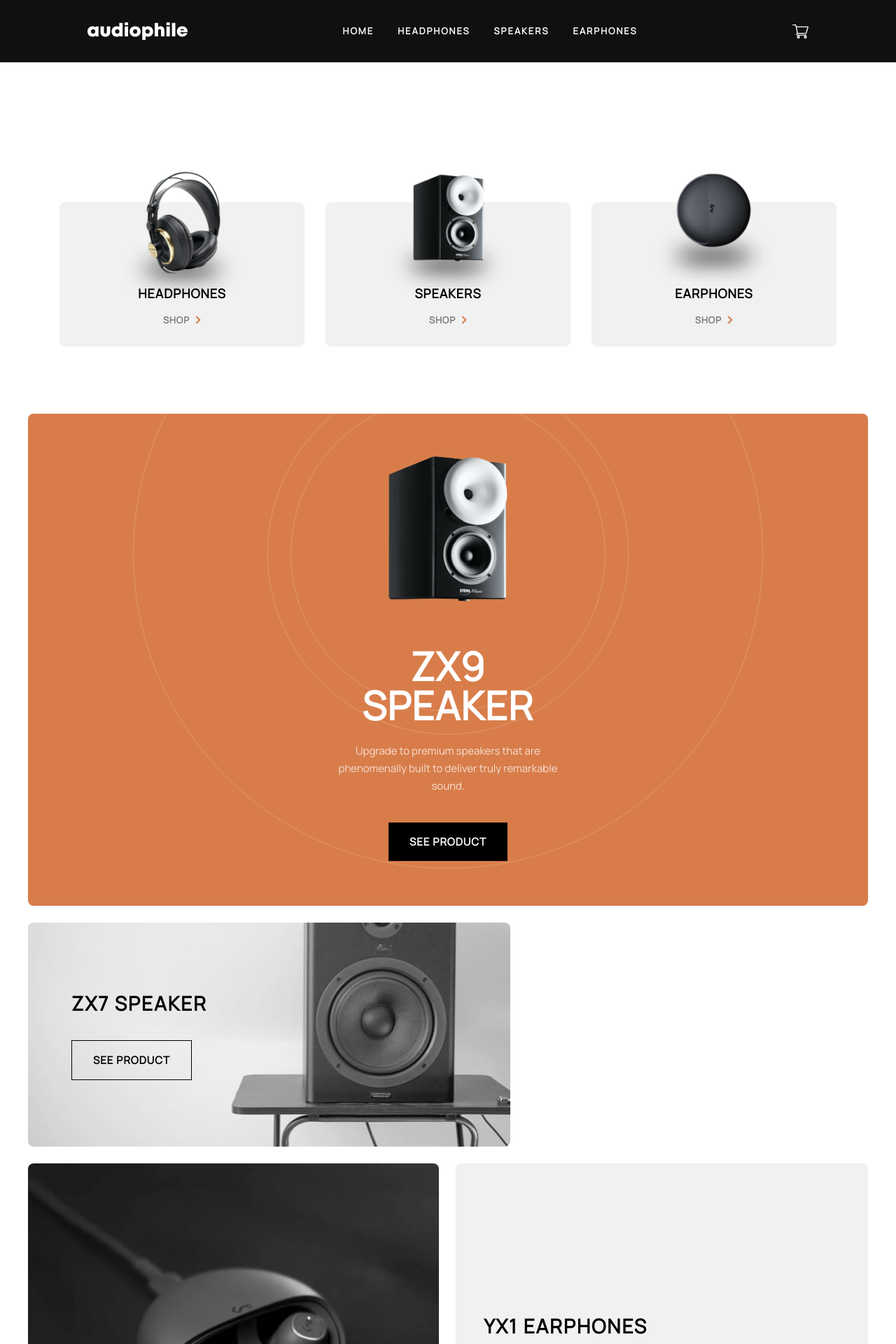
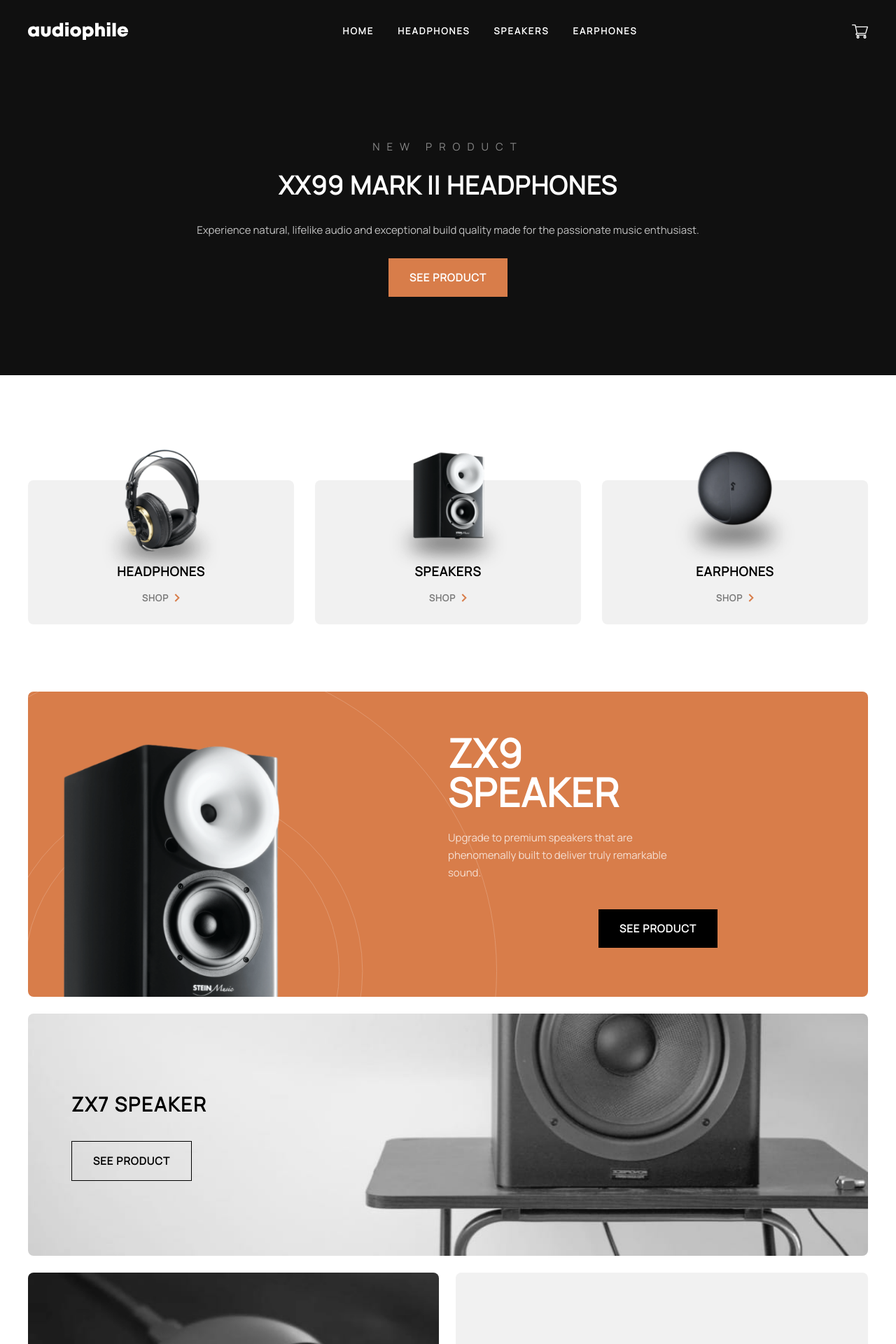
Before and after one commit to MichalTrubini/Vue_Audophile-ecommerce2, a Vue app: page / in a window 1280 px wide. Shown: the top 1920 px of the page at 70% size. Built offline with nearby package versions, Linux system fonts and the light colour scheme.

Commit message:
home WIP

```diff
--- a/src/App.vue
+++ b/src/App.vue
@@ -1,8 +1,8 @@
 <template>
-  <header class="bg-blackish">
+  <header class="bg-blackish fixed w-full top-0 z-20">
     <TheHeader />
   </header>
-  <main>
+  <main class="relative z-10 mt-[89px]">
     <router-view></router-view>
   </main>
   <footer class="bg-blackish">
--- a/src/components/footer/TheFooter.vue
+++ b/src/components/footer/TheFooter.vue
@@ -1,6 +1,6 @@
 <template>
   <div
-    class="bg-blackish px-6 pt-[52px] pb-[38px] text-center max-w-[1110px] mx-auto md:px-10 md:pt-[60px] md:pb-[46px] dt:pt-[75px] dt:px-0 relative customLine"
+    class="bg-blackish px-6 pt-[52px] pb-[38px] text-center dt:max-w-[1110px] dt:mx-auto md:px-10 md:pt-[60px] md:pb-[46px] dt:pt-[75px] dt:px-0 relative customLine"
   >
     <div class="mdd:flex justify-between items-center mdd:mb-9">
       <div class="mb-[50px] mdd:mb-0">
--- a/src/components/header/TheHeader.vue
+++ b/src/components/header/TheHeader.vue
@@ -1,6 +1,6 @@
 <template>
   <div
-    class="bg-blackish flex justify-between items-center px-6 py-8 w-full max-w-[1110px] mx-auto md:px-10 dt:px-0"
+    class="bg-blackish flex justify-between items-center px-6 py-8 w-full dt:max-w-[1110px] dt:mx-auto md:px-10 dt:px-0"
   >
     <div v-if="isSmallScreen" class="md:w-1/12">
       <img :src="hamburger" alt="hamburger" />
--- a/src/components/main/home/BlockHotProducts.vue
+++ b/src/components/main/home/BlockHotProducts.vue
@@ -1,36 +1,54 @@
 <template>
-  <div>
+  <div class="dt:max-w-[1110px] dt:mx-auto">
     <div
-      class="bg-brick rounded-lg text-center mb-6 px-6 pt-[60px] pb-[55px] relative circles md:pb-[64px]"
+      class="bg-brick rounded-lg text-center mb-6 pt-[60px] pb-[55px] relative circles md:pb-[64px] lg:flex lg:pb-0 lg:justify-between dt:mb-12 dt:pt-[100px] dt:px-[95px]"
     >
+      <div class="overflow-hidden relative lg:left-[50px] dt:left-[25px]">
         <img
-        :src="productOne.imageZX9"
+          :src="
+            screenWidth < size.tabletBreakpoint
+              ? productOne.imageZX9mobile
+              : screenWidth >= size.tabletBreakpoint &&
+                screenWidth < size.desktopBreakpoint
+              ? productOne.imageZX9tablet
+              : productOne.imageZX9desktop
+          "
           alt="ZX9 SPEAKER"
-        class="w-[172px] mx-auto mb-8 relative z-10 md:mb-16"
+          class="w-[172px] mx-auto mb-8 relative z-10 md:mb-16 lg:w-[310px] lg:mb-0 lg:bottom-[-15px] dt:w-[410px]"
         />
+      </div>
+      <div class="lg:w-1/2 dt:w-[350px] dt:pt-[50px]">
         <h3
-        class="text-white text-[36px] mb-6 tracking-[1.3px] px-8 leading-10 md:text-[56px] md:w-[260px] md:mx-auto md:px-0 md:leading-[56px]"
+          class="text-white text-[36px] mb-6 tracking-[1.3px] px-8 leading-10 md:text-[56px] md:w-[260px] md:mx-auto md:px-0 md:leading-[56px] lg:text-left lg:mx-0"
         >
           {{ productOne.title }}
         </h3>
-      <p class="text-white opacity-75 mb-6 md:w-[350px] md:mx-auto md:mb-10">
+        <p
+          class="text-white opacity-75 mb-6 md:w-[350px] md:mx-auto md:mb-10 lg:text-left lg:mx-0"
+        >
           {{ productOne.description }}
         </p>
+        <div class="dt:text-left">
           <LinkToPage
             :link="productOne.link"
             :text="'see product'"
             :type="'darkFull'"
           />
         </div>
-    <div class="rounded-lg relative mb-6">
+      </div>
+    </div>
+    <div class="rounded-lg relative mb-6 dt:mb-12">
       <img
         :src="
           screenWidth < size.tabletBreakpoint
             ? productTwo.imageZX7mobile
-            : productTwo.imageZX7tablet
+            : screenWidth >= size.tabletBreakpoint &&
+              screenWidth < size.desktopBreakpoint
+            ? productTwo.imageZX7tablet
+            : productTwo.imageZX7desktop
         "
         :alt="productTwo.title"
-        class="rounded-lg"
+        class="rounded-lg lg:max-w-none w-full"
       />
       <div
         class="absolute top-0 w-full h-full flex flex-col justify-center items-start px-6 md:px-[62px]"
@@ -43,20 +61,41 @@
         />
       </div>
     </div>
-    <div class="flex flex-col gap-6 md:flex-row">
+    <div class="flex flex-col gap-6 md:flex-row dt:gap-[30px]">
       <div class="md:w-1/2">
-        <img :src="screenWidth < size.tabletBreakpoint ? productThree.imageYX1mobile : productThree.imageYX1tablet" alt="YX1 EARPHONES" class="rounded-lg"/>
+        <img
+          :src="
+            screenWidth < size.tabletBreakpoint
+              ? productThree.imageYX1mobile
+              : screenWidth >= size.tabletBreakpoint &&
+                screenWidth < size.desktopBreakpoint
+              ? productThree.imageYX1tablet
+              : productThree.imageYX1desktop
+          "
+          alt="YX1 EARPHONES"
+          class="rounded-lg w-full"
+        />
       </div>
-      <div class="bg-gray rounded-lg flex flex-col justify-center py-10 px-6 md:w-1/2 md:px-[40px]">
-        <h3 class="tracking-[2px] text-[28px] mb-8">{{productThree.title}}</h3>
-        <LinkToPage :link="'/product/yx1-earphones'" :text="'see product'" :type="'darkEmpty'"/>
+      <div
+        class="bg-gray rounded-lg flex flex-col justify-center py-10 px-6 md:w-1/2 md:px-[40px] dt:px-[96px]"
+      >
+        <h3 class="tracking-[2px] text-[28px] mb-8">
+          {{ productThree.title }}
+        </h3>
+        <LinkToPage
+          :link="'/product/yx1-earphones'"
+          :text="'see product'"
+          :type="'darkEmpty'"
+        />
       </div>
     </div>
   </div>
 </template>
 
 <script lang="ts">
-import imageZX9 from "../../../assets/home/mobile/image-speaker-zx9.png";
+import imageZX9mobile from "../../../assets/home/mobile/image-speaker-zx9.png";
+import imageZX9tablet from "../../../assets/home/tablet/image-speaker-zx9.png";
+import imageZX9desktop from "../../../assets/home/desktop/image-speaker-zx9.png";
 import imageZX7mobile from "../../../assets/home/mobile/image-speaker-zx7.jpg";
 import imageZX7tablet from "../../../assets/home/tablet/image-speaker-zx7.jpg";
 import imageZX7desktop from "../../../assets/home/desktop/image-speaker-zx7.jpg";
@@ -79,7 +118,9 @@ export default {
         title: "ZX9 SPEAKER",
         description:
           "Upgrade to premium speakers that are phenomenally built to deliver truly remarkable sound.",
-        imageZX9: imageZX9,
+        imageZX9mobile: imageZX9mobile,
+        imageZX9tablet: imageZX9tablet,
+        imageZX9desktop: imageZX9desktop,
         circles: circles,
         link: "/product/zx9-speaker",
       },
@@ -114,4 +155,18 @@ export default {
       center -250px/900px no-repeat;
   }
 }
+
+@media screen and (min-width: 1024px) {
+  .circles {
+    background: #d87d4a url(../../../assets/home/desktop/pattern-circles.svg)
+      -230px -50px/900px no-repeat;
+  }
+}
+
+@media screen and (min-width: 1440px) {
+  .circles {
+    background: #d87d4a url(../../../assets/home/desktop/pattern-circles.svg)
+      -130px -50px/900px no-repeat;
+  }
+}
 </style>
--- /dev/null
+++ b/src/components/main/home/Hero.vue
@@ -0,0 +1,30 @@
+<template>
+  <div class="px-6 text-center bg-blackish pb-[112px] pt-[108px]">
+    <p class="text-white opacity-50 mb-4 uppercase tracking-[10px]">{{subtitle}}</p>
+    <h1 class="text-white text-[36px] tracking-[1.3px] mb-6">{{title}}</h1>
+    <p class="text-white mb-7 opacity-75">{{description}}</p>
+    <LinkToPage :link="link" :type="'lightFull'" :text="'see product'"/>
+  </div>
+</template>
+
+<script lang="ts">
+
+import LinkToPage from '../../shared/LinkToPage.vue';
+
+export default {
+  name: "Hero",
+  components: {
+    LinkToPage,
+  },
+  data() {
+    return {
+      subtitle: "New Product",
+      title: "XX99 Mark II Headphones",
+      description:
+        "Experience natural, lifelike audio and exceptional build quality made for the passionate music enthusiast.",
+      link: "/product/yx1-earphones",
+
+    };
+  },
+};
+</script>
--- a/src/components/main/home/HomeContent.vue
+++ b/src/components/main/home/HomeContent.vue
@@ -1,11 +1,14 @@
 <template>
-  <div class="pagePadding mt-[92px] lg:mt-[200px]">
+  <div>
+    <Hero />
+  </div>
+  <div class="pagePadding mt-[92px] lg:mt-[150px] dt:mt-[200px]">
     <BlockCategories />
   </div>
-  <div>
-    <BlockHotProducts class="pagePadding my-[120px] md:my-[96px]"/>
+  <div class="pagePadding mt-[120px] md:mt-[96px] dt:mt-[168px]">
+    <BlockHotProducts/>
   </div>
-  <div class="pagePadding my-[120px] md:my-[96px]">
+  <div class="pagePadding my-[120px] md:my-[96px] dt:my-[200px]">
     <BlockAudioGear />
   </div>
 </template>
@@ -14,6 +17,7 @@
 import BlockAudioGear from "../../shared/BlockAudioGear.vue";
 import BlockCategories from "../../shared/BlockCategories.vue";
 import BlockHotProducts from "./BlockHotProducts.vue";
+import Hero from "./Hero.vue";
 
 export default {
   name: "HomeContent",
@@ -21,6 +25,7 @@ export default {
     BlockAudioGear,
     BlockCategories,
     BlockHotProducts,
+    Hero,
   },
 };
 </script>
--- a/src/components/shared/BlockAudioGear.vue
+++ b/src/components/shared/BlockAudioGear.vue
@@ -1,16 +1,17 @@
 <template>
-  <div class="max-w-[1110px] m-auto text-center lg:flex lg:flex-row-reverse lg:gap-[125px] lg:items-center">
+  <div class="dt:max-w-[1110px] dt:m-auto text-center lg:flex lg:flex-row-reverse lg:gap-[125px] lg:items-center lg:justify-between">
     <div class="lg:w-1/2">
       <img
         :src="
-          screnWidth < size.tabletBreakpoint
+          screenWidth < size.tabletBreakpoint
             ? imageMobile
-            : screnWidth >= size.tabletBreakpoint &&
-              screnWidth < size.desktopBreakpoint
+            : screenWidth >= size.tabletBreakpoint &&
+              screenWidth < size.desktopBreakpoint
             ? imageTablet
             : imageDesktop
         "
         alt="Audio Gear"
+        class="lg:ml-auto rounded-lg"
       />
     </div>
     <div class="lg:w-1/2">
@@ -37,7 +38,7 @@ export default {
       imageTablet: imageTablet,
       imageDesktop: imageDesktop,
       size: Size,
-      screnWidth: inject("screenWidth", ref(0)) as Ref<number>,
+      screenWidth: inject("screenWidth", ref(0)) as Ref<number>,
       header: "Bringing you the best audio gear",
       text: "Located at the heart of New York City, Audiophile is the premier store for high end headphones, earphones, speakers, and audio accessories. We have a large showroom and luxury demonstration rooms available for you to browse and experience a wide range of our products. Stop by our store to meet some of the fantastic people who make Audiophile the best place to buy your portable audio equipment.",
     };
--- a/src/components/shared/BlockCategories.vue
+++ b/src/components/shared/BlockCategories.vue
@@ -1,5 +1,5 @@
 <template>
-  <div class="flex flex-col gap-[68px] max-w-[1110px] mx-auto md:flex-row md:gap-[10px] md:justify-between lg:gap-[30px]">
+  <div class="flex flex-col gap-[68px] dt:max-w-[1110px] dt:mx-auto md:flex-row md:gap-[10px] md:justify-between lg:gap-[30px]">
     <div v-for="(item, index) in data" :key="index" class="bg-gray rounded-lg relative pt-[88px] pb-[22px] md:w-1/3 lg:pt-[116px] lg:pb-[30px]">
         <img :src="item.image" alt="headphones" class="absolute w-[145px] top-[-45px] left-[50%] transform translate-x-[-50%] lg:w-[200px]"/>
         <h3 class="uppercase text-center tracking-[1px] text-[15px] mb-4 lg:text-lg">{{ item.title }}</h3>
--- a/src/components/shared/LinkToPage.vue
+++ b/src/components/shared/LinkToPage.vue
@@ -1,6 +1,6 @@
 <template>
 
-<router-link :to="link"><p class="uppercase py-[15px] px-[30px] font-bold tracking-[1px] inline-block" :class="{darkFull: type === 'darkFull', darkEmpty: type === 'darkEmpty'}">{{text}}</p></router-link>
+<router-link :to="link"><p class="uppercase py-[15px] px-[30px] font-bold tracking-[1px] inline-block" :class="{darkFull: type === 'darkFull', darkEmpty: type === 'darkEmpty', lightFull: type === 'lightFull'}">{{text}}</p></router-link>
 
 </template>
 
@@ -35,10 +35,20 @@ export default {
     background-color: #4C4C4C;
 }
 
+.lightFull {
+    color: #fff;
+    background-color: #D87D4A;
+}
 .darkEmpty {
     color: #000;
     background-color: inherit;
     border: 1px solid black;
 }
 
+.darkEmpty:hover
+{
+    color: #fff;
+    background-color: black;
+}
+
 </style>
```
Lines whose indentation alone changed are shown as unchanged.
